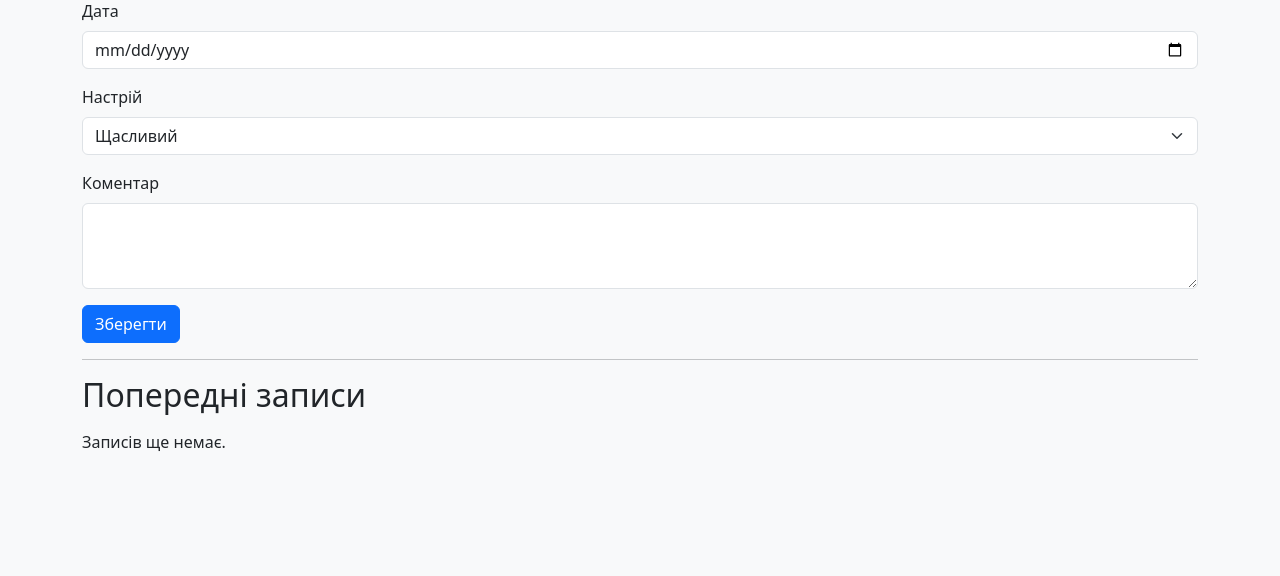
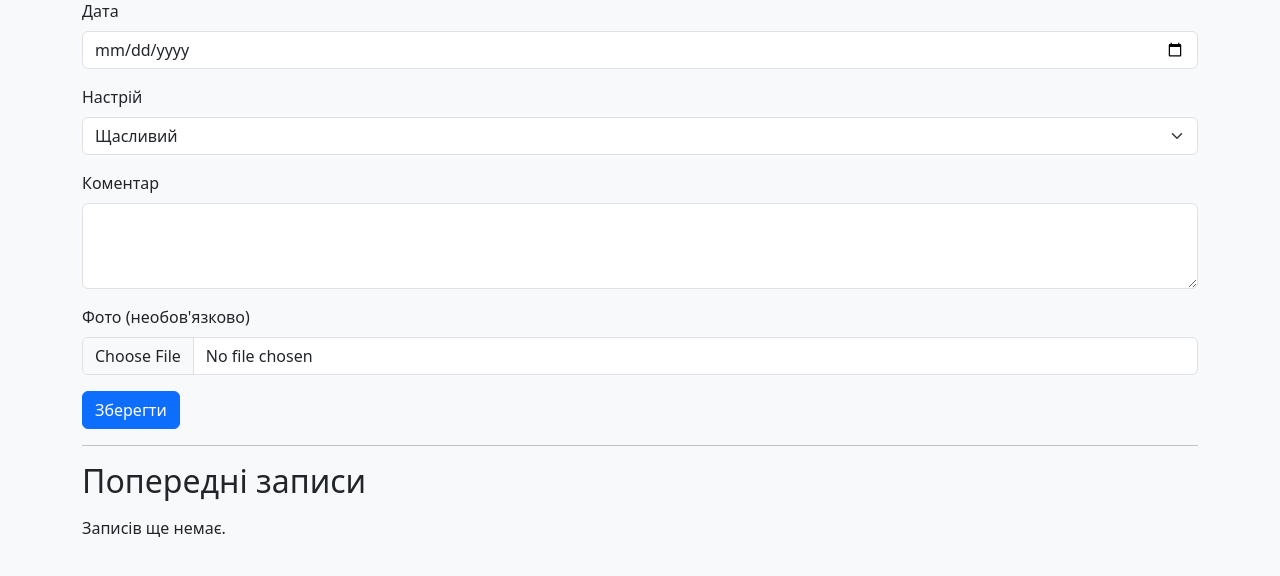
Before and after one commit to Eliza201012/Mood_diary_project, a Django app: page / in a window 1280 px wide. Shown: the part 121-697 px from the top of the page. Run offline with Django 5.2, Linux system fonts and the light colour scheme; data that the repository does not hold is empty.

Commit message:
+ div for image

```diff
--- a/mood_diary/templates/home.html
+++ b/mood_diary/templates/home.html
@@ -10,7 +10,7 @@
     <h1 class="mb-4">Щоденник Настрою</h1>
 
     <!-- Manual Mood Entry Form -->
-    <form method="POST" action="create/">
+    <form method="POST" action="create/" enctype="multipart/form-data">
         {% csrf_token %}
         <div class="mb-3">
             <label for="date" class="form-label">Дата</label>
@@ -31,6 +31,11 @@
         <div class="mb-3">
             <label for="comment" class="form-label">Коментар</label>
             <textarea class="form-control" name="comment" id="comment" rows="3" maxlength="200"></textarea>
+        </div>
+
+        <div class="mb-3">
+            <label for="image" class="form-label">Фото (необов'язково)</label>
+            <input type="file" class="form-control" name="image" id="image">
         </div>
 
         <button type="submit" class="btn btn-primary">Зберегти</button>
```
